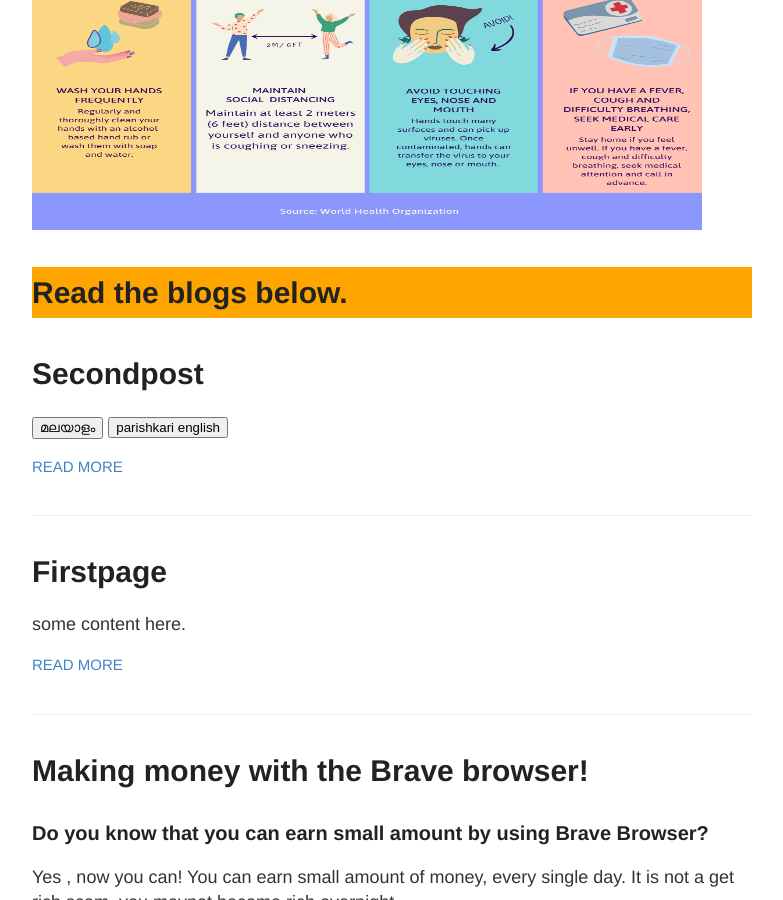
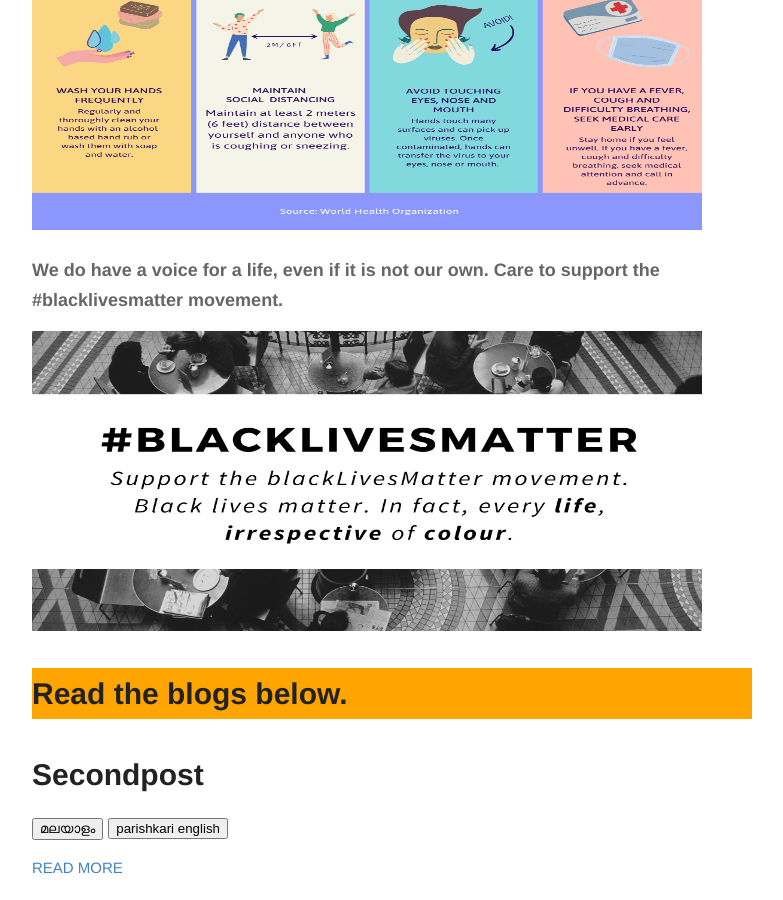
Before and after one commit to golden-eagle-blog/golden-eagle-blog.github.io, a Jekyll site: the page built from index.html, in a window 1280 px wide and 900 px high, scrolled down 397 px. Shown: the whole window, without its empty margins (248-1031 px from the left). Built offline with Jekyll 4.4.1, drawn with Linux system fonts in a browser that asks for light colours.

Commit message:
Update index.html

```diff
--- a/index.html
+++ b/index.html
@@ -6,6 +6,8 @@
 <h4>These are difficult times. Kindly be careful, cautious and stay strong. When you protect yourself, you are protecting others and the world as a whole. Lets do it together.</h4>
 
 <img src="/images/homepage/covid-19-prevention.png" alt="the golden eagle view" width="670" height="300" class="center">
+<h4>We do have a voice for a life, even if it is not our own. Care to support the #blacklivesmatter movement.</h4>
+<img src="/images/homepage/Blacklivesmatter.jpg" alt="the golden eagle view" width="670" height="300" class="center">
 
 <h1 style="background-color:Orange;"> Read the blogs below.</h1>
 <div class="posts">
```
